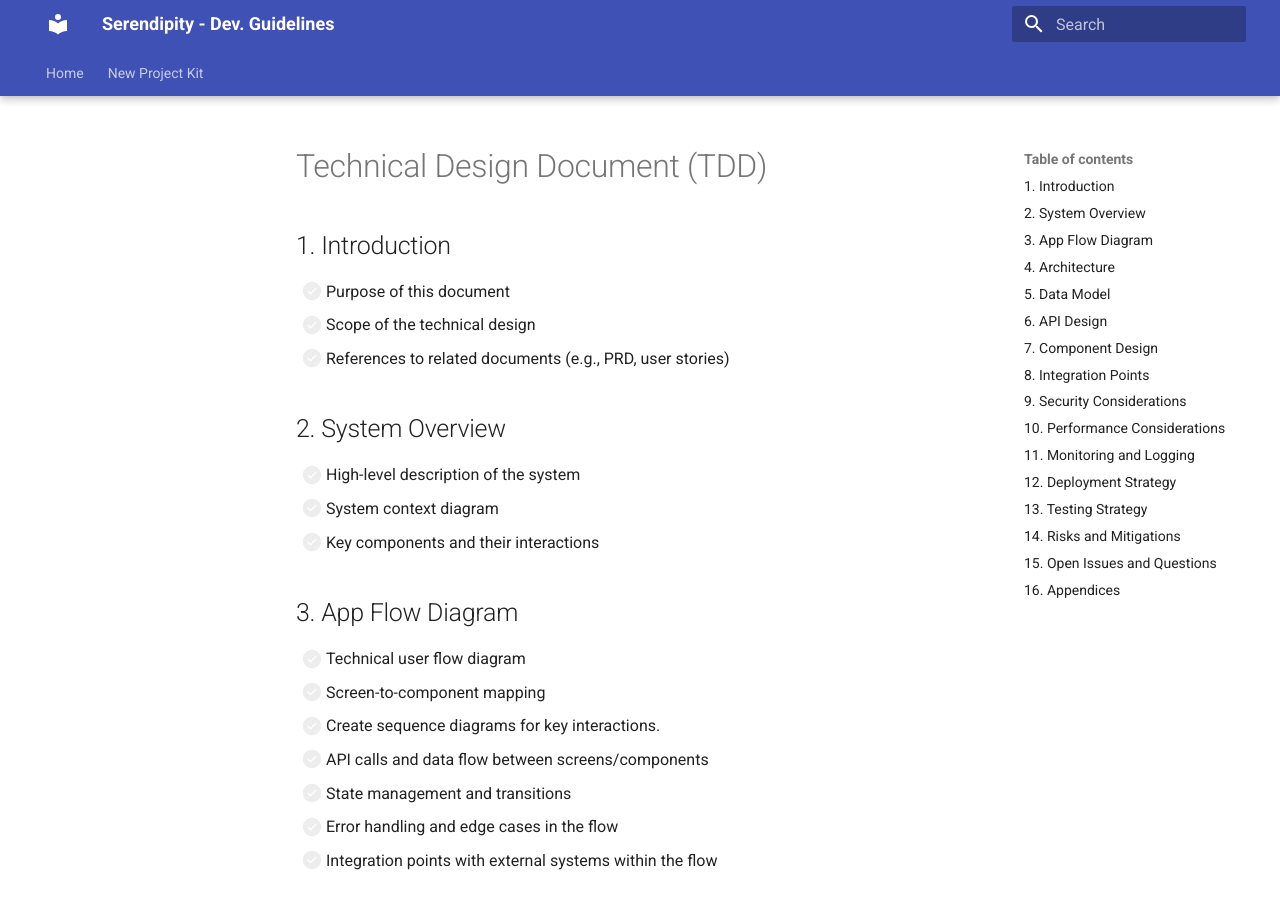
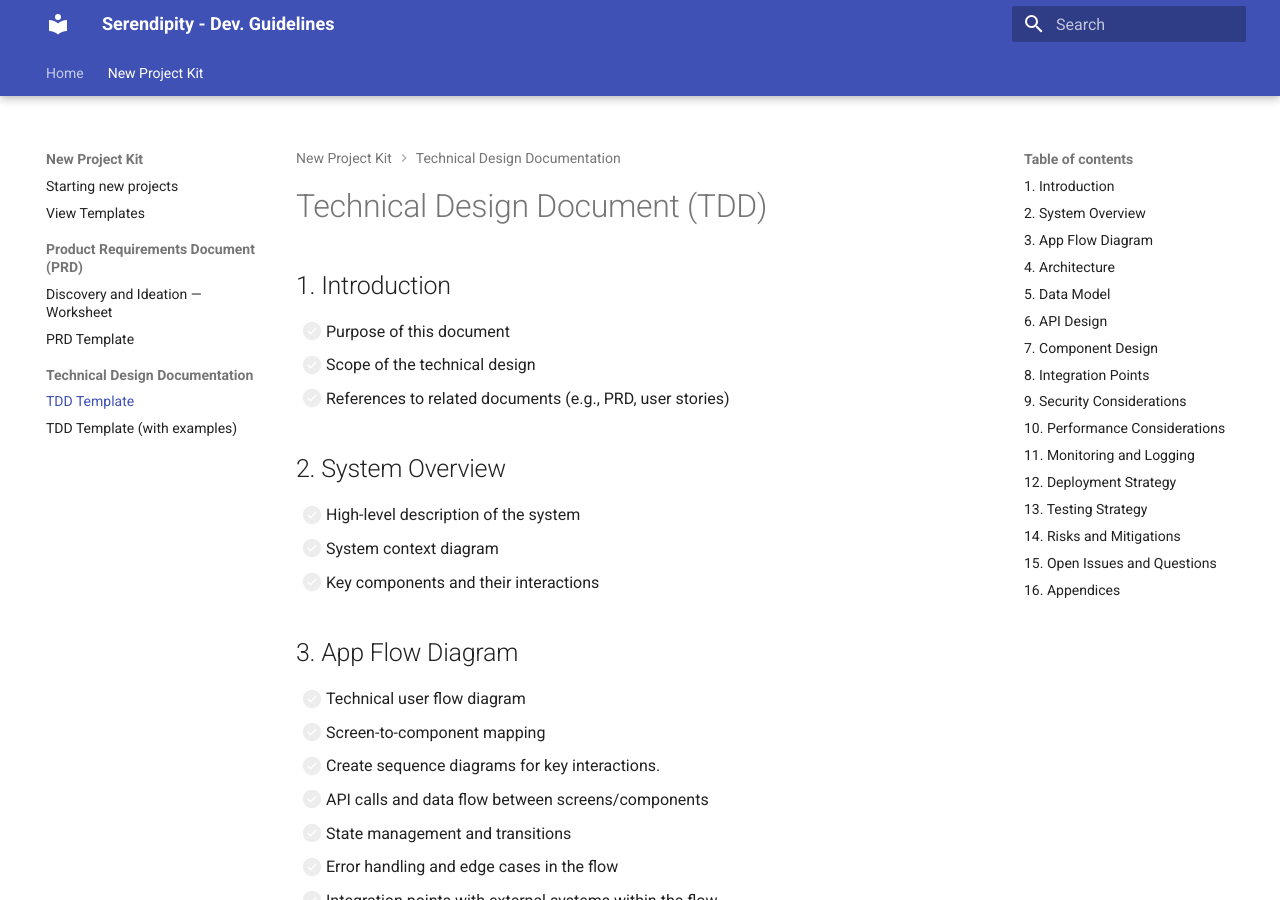
Before and after one commit to SerendipityOrg/TradeMan-Dev-Guidelines, an MkDocs documentation site: the page built from docs/new-project-kit/docs-template/tdd_template.md, in a window 1280 px wide and 900 px high. Built offline with MkDocs 1.6.1 and Material for MkDocs 9.7.7, drawn with Linux system fonts in a browser that asks for light colours; some of the changed text lies outside the part shown.

Commit message:
Reorganized navigation. Fixed all URL errors.

```diff
--- a/mkdocs.yml
+++ b/mkdocs.yml
@@ -8,7 +8,11 @@ theme:
     - navigation.tabs
     - navigation.tabs.sticky
     - navigation.sections
-
+    - navigation.instant
+    - navigation.top
+    - navigation.footer
+    - navigation.path
+    # - navigation.expand
   palette:
     primary: indigo
     accent: indigo
@@ -47,22 +51,24 @@ extra_css:
 nav:
   - Home:
       - Start here: index.md
-      - Starting new projects:
-          - New project Kit: new_project_kit/project_setup_guide.md
+      - Starting new projects: new-project-kit/setup-guide/step0.md
   - New Project Kit:
-      - Start here: new_project_kit/project_setup_guide.md
-      - Repo Templates List:
-          - Templates Repos: new_project_kit/templates_repos.md
-          - WebApp Template: new_project_kit/webapp_template.md
-          - Admin Panel Template: new_project_kit/admin_panel_template.md
-          - Mobile App Template: new_project_kit/mobile_app_template.md
-          - Backend Template: new_project_kit/backend_template.md
+      - Start a new Project: new-project-kit/setup-guide/step0.md
+          # - Step 1: new-project-kit/setup-guide/step1.md
+          # - Step 2: new-project-kit/setup-guide/step2.md
+          # - Step 3: new-project-kit/setup-guide/step3.md
+          # - Finished: new-project-kit/setup-guide/final_step.md
+      - View Templates: new-project-kit/templates_repos.md
+          # - WebApp Template: new-project-kit/webapp_template.md
+          # - Admin Panel Template: new-project-kit/admin_panel_template.md
+          # - Mobile App Template: new-project-kit/mobile_app_template.md
+          # - Backend Template: new-project-kit/backend_template.md
       - Product Requirements Document (PRD):
-          - Discovery and Ideation — Worksheet: new_project_kit/discovery_and_ideation_worksheet_template.md
-          - PRD Template: new_project_kit/prd_template.md
+          - Discovery and Ideation — Worksheet: new-project-kit/docs-template/discovery_and_ideation_worksheet_template.md
+          - PRD Template: new-project-kit/docs-template/prd_template.md
       - Technical Design Documentation:
-          - TDD Template: new_project_kit/tdd_template.md
-          - TDD Template (with examples): new_project_kit/tdd_template_with_examples.md
+          - TDD Template: new-project-kit/docs-template/tdd_template.md
+          - TDD Template (with examples): new-project-kit/docs-template/tdd_template_with_examples.md
 
 extra:
   social:
```
Also changed, not shown: docs/new-project-kit/setup-guide/final_step.md (added, +24 -0 lines), docs/new-project-kit/setup-guide/step0.md (added, +14 -0 lines), docs/new-project-kit/setup-guide/step1.md (added, +19 -0 lines), docs/new-project-kit/setup-guide/step2.md (added, +21 -0 lines), docs/new-project-kit/setup-guide/step3.md (added, +22 -0 lines).
